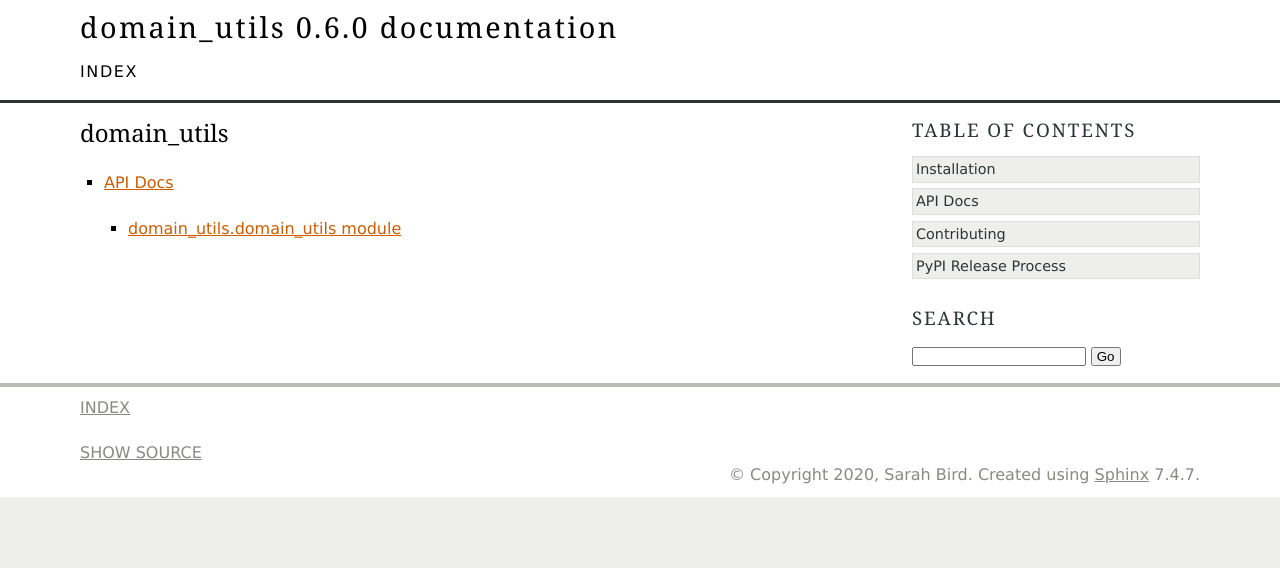
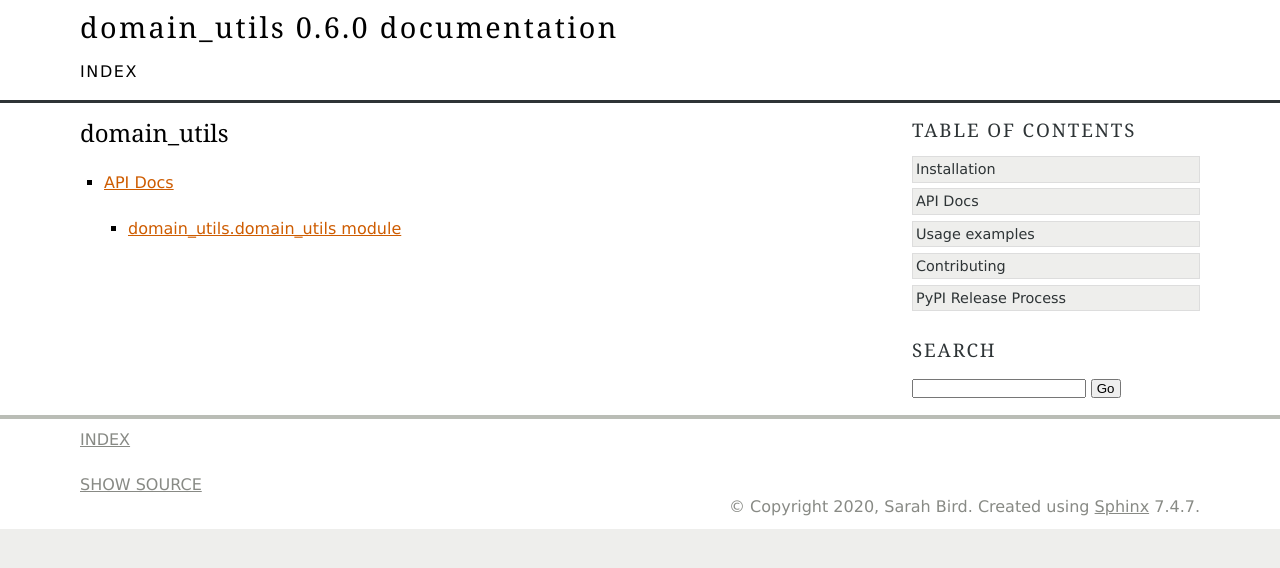
Before and after one commit to openwpm/domain_utils, a Sphinx documentation site: the page built from docs/modules.rst, in a window 1280 px wide. Shown: the top 568 px of the page. Built offline with Sphinx 7.4.7, drawn with Linux system fonts in a browser that asks for light colours; pages that are not in the unit, such as notebooks, are missing from menus.

Commit message:
Add databricks usage notebook

```diff
--- a/docs/conf.py
+++ b/docs/conf.py
@@ -31,7 +31,12 @@ import domain_utils
 
 # Add any Sphinx extension module names here, as strings. They can be
 # extensions coming with Sphinx (named 'sphinx.ext.*') or your custom ones.
-extensions = ['sphinx.ext.autodoc', 'sphinx.ext.viewcode', 'sphinx.ext.napoleon']
+extensions = [
+    'nbsphinx',
+    'sphinx.ext.autodoc',
+    'sphinx.ext.viewcode',
+    'sphinx.ext.napoleon'
+]
 
 # Add any paths that contain templates here, relative to this directory.
 templates_path = ['_templates']
--- a/docs/index.rst
+++ b/docs/index.rst
@@ -9,8 +9,8 @@ Contents
    :maxdepth: 1
 
    installation
-   ## api_docs
    domain_utils
+   usage
    contributing
    release
 
```
Also changed, not shown: requirements_dev.txt (+4 -3 lines), docs/usage.ipynb (added).
